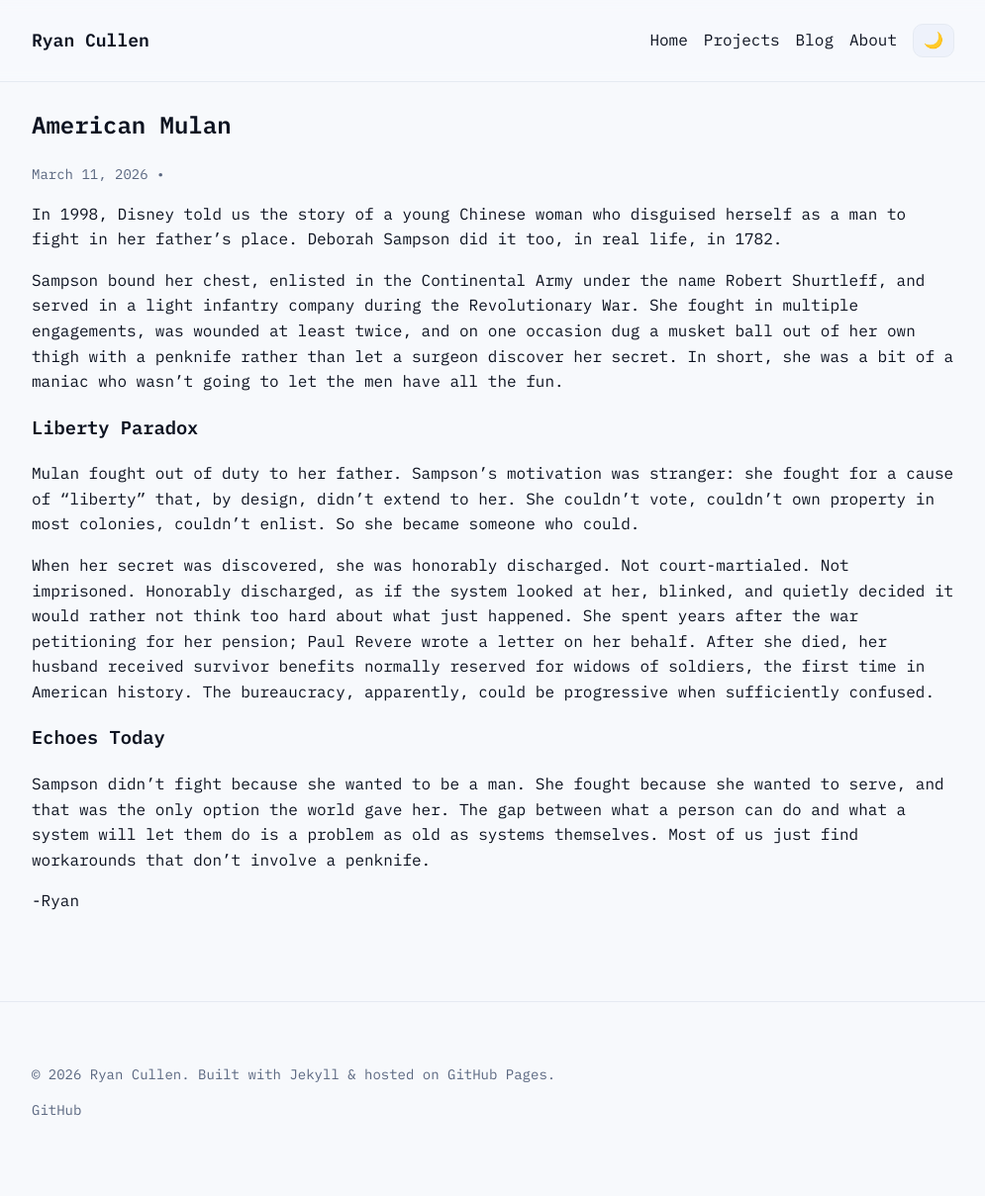
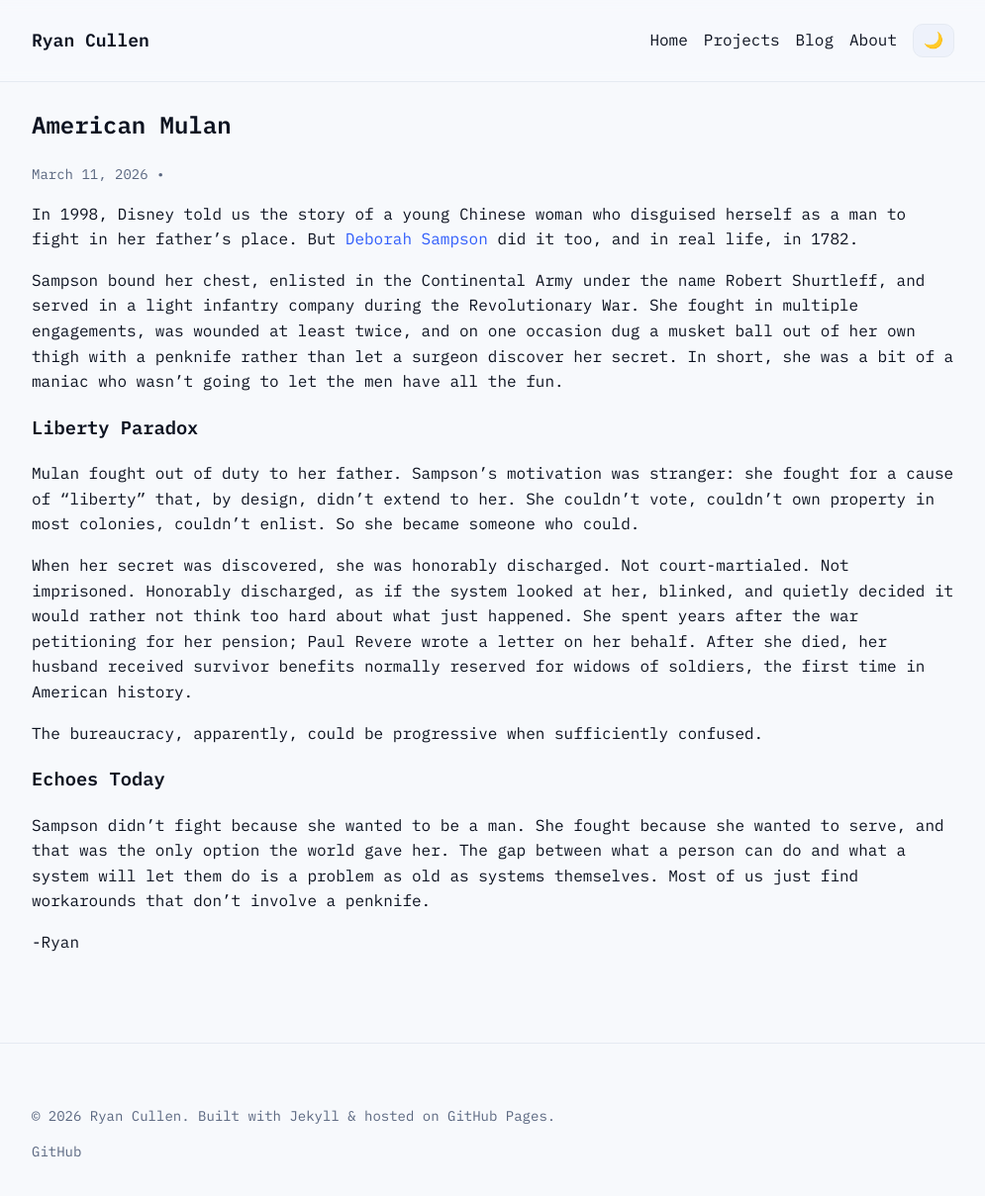
Before and after one commit to ryantcullen/ryantcullen.github.io, a Jekyll site: the page built from _posts/2026-03-11-american-mulan.md, in a window 1280 px wide and 1237 px high. Shown: the top 1209 px of the window at 99% size, without its empty margins (142-1137 px from the left). Built offline with Jekyll 4.4.1, drawn with Linux system fonts in a browser that asks for light colours.

Commit message:
Update American Mulan post; add Wikipedia link for Deborah Sampson
Co-Authored-By: Claude Sonnet 4.6 <noreply@anthropic.com>

```diff
--- a/_posts/2026-03-11-american-mulan.md
+++ b/_posts/2026-03-11-american-mulan.md
@@ -2,7 +2,7 @@
 title: American Mulan
 ---
 
-In 1998, Disney told us the story of a young Chinese woman who disguised herself as a man to fight in her father's place. Deborah Sampson did it too, in real life, in 1782.
+In 1998, Disney told us the story of a young Chinese woman who disguised herself as a man to fight in her father's place. But [Deborah Sampson](https://en.wikipedia.org/wiki/Deborah_Sampson) did it too, and in real life, in 1782.
 
 Sampson bound her chest, enlisted in the Continental Army under the name Robert Shurtleff, and served in a light infantry company during the Revolutionary War. She fought in multiple engagements, was wounded at least twice, and on one occasion dug a musket ball out of her own thigh with a penknife rather than let a surgeon discover her secret. In short, she was a bit of a maniac who wasn't going to let the men have all the fun.
 
@@ -10,7 +10,9 @@ Sampson bound her chest, enlisted in the Continental Army under the name Robert
 
 Mulan fought out of duty to her father. Sampson's motivation was stranger: she fought for a cause of "liberty" that, by design, didn't extend to her. She couldn't vote, couldn't own property in most colonies, couldn't enlist. So she became someone who could.
 
-When her secret was discovered, she was honorably discharged. Not court-martialed. Not imprisoned. Honorably discharged, as if the system looked at her, blinked, and quietly decided it would rather not think too hard about what just happened. She spent years after the war petitioning for her pension; Paul Revere wrote a letter on her behalf. After she died, her husband received survivor benefits normally reserved for widows of soldiers, the first time in American history. The bureaucracy, apparently, could be progressive when sufficiently confused.
+When her secret was discovered, she was honorably discharged. Not court-martialed. Not imprisoned. Honorably discharged, as if the system looked at her, blinked, and quietly decided it would rather not think too hard about what just happened. She spent years after the war petitioning for her pension; Paul Revere wrote a letter on her behalf. After she died, her husband received survivor benefits normally reserved for widows of soldiers, the first time in American history.
+
+The bureaucracy, apparently, could be progressive when sufficiently confused.
 
 ### Echoes Today
 
```
